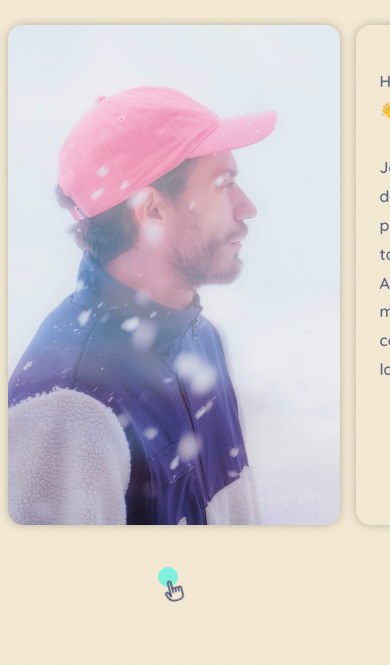
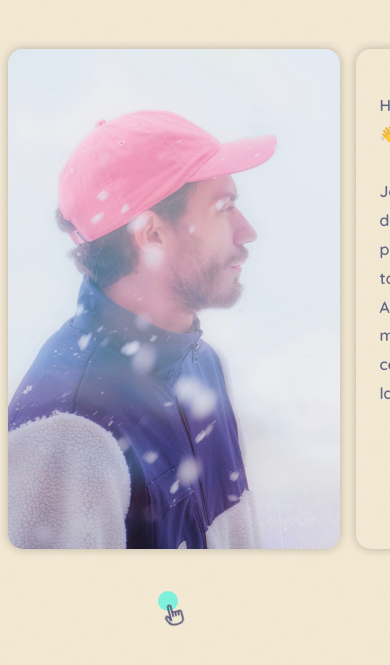
Before and after one commit to clementchetaille/heyclem-2025, a website: page apropos.html in a window 390 px wide. Shown: the part 95-760 px from the top of the page. Drawn offline with Linux system fonts and the light colour scheme.

Commit message:
HeyClem vFinal #8

```diff
--- a/scss/base/_reset.scss
+++ b/scss/base/_reset.scss
@@ -9,10 +9,6 @@
 
 :root {
   --header-height: 104px; // Ajustez selon votre header réel
-
-  @media (max-width: 768px) {
-    --header-height: 80px;
-  }
 }
 
 html,
--- a/scss/layout/_sections.scss
+++ b/scss/layout/_sections.scss
@@ -709,6 +709,7 @@ body.dark-mode .skill-logos img.color-change:hover {
   }
 
   @include mobile {
+    display: none;
     padding: 0.5rem;
   }
 
```
Also changed, not shown: css/style.css, 1 other file.
